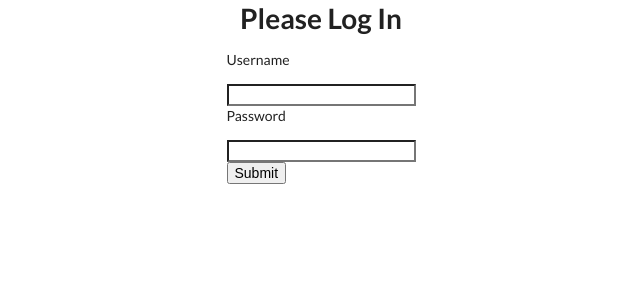
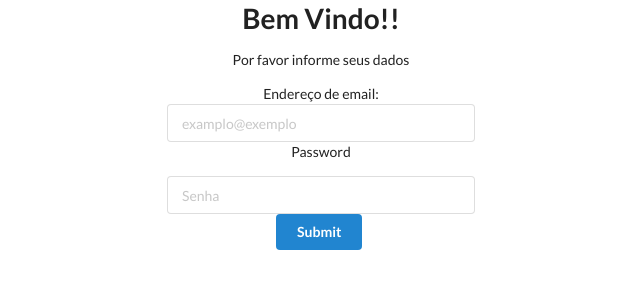
Before and after one commit to asilvasaraiva/urso-fe, a React (Create React App) app in the folder web/: page / in a window 1280 px wide. Shown: the top 300 px of the page, without its empty margins (319-959 px from the left). Built offline with nearby package versions, Linux system fonts and the light colour scheme.

Commit message:
corrigindo spinner e trocando fecth por axios no login

```diff
--- a/web/src/components/Spinner/index.js
+++ b/web/src/components/Spinner/index.js
@@ -2,7 +2,7 @@ import React from "react"
 
 class Spinner extends React.Component{
     render(){
-        return <div className="ui active centered inline loader"></div>;
+        return <div className="ui active centered loader"></div>;
     }
 }
 
--- a/web/src/components/login/Login.js
+++ b/web/src/components/login/Login.js
@@ -1,61 +1,77 @@
 import React, { useState } from 'react';
-import axios from 'axios';
+import AxiosRequest from '../AxiosRequest';
+import Spinner from '../Spinner';
 
 import './Login.css';
 
-async function loginUser(credentials) {
-    return fetch('http://localhost:8080/api/auth/login/', {
-        method: 'POST',
+async function loginUser(credentials, setMsgError) {
+    return AxiosRequest.post('/auth/login/', JSON.stringify(credentials), {
         headers: {
             'Content-Type': 'application/json'
         },
-        body: JSON.stringify(credentials)
     })
-        .then(data => {
-            if(data.status==200){
-                return data.json();
-            }else
-               return null;
-            }
+        .then(res => res.data)
+        .catch(error =>{
+            console.log(error);
+         });
 
-        )
 }
 
 export default function Login({ setToken }) {
     const [username, setUserName] = useState();
     const [password, setPassword] = useState();
+    const [msgError, setMsgError] = useState('');
+    const [spinActive, setSpinActive] = useState(false)
+
 
     const handleSubmit = async e => {
         e.preventDefault();
+        setSpinActive(true);
         const token = await loginUser({
             username,
             password
-        });
+        }, setMsgError);
+        setSpinActive(false);
 
-        if(token!== null && token.roles[0]==="ADMIN"){
+        if (token !== undefined) {
+            if (token.roles[0] === "ADMIN") {
                 sessionStorage.setItem('token', JSON.stringify(token));
                 setToken(token);
-        }else{
+            } else {
                 alert("Usuário não é admin")
             }
         }
+    }
+
+    if (spinActive) {
+        return <Spinner />;
+    }
 
     return (
-        <div className="login-wrapper">
-            <h1>Please Log In</h1>
+        <div className="ui one column stackable center aligned page grid">
+            <div className="column six wide">
+
+                <div className="ui form">
+                    <h1>Bem Vindo!!</h1>
+                    <p>Por favor informe seus dados</p>
                     <form onSubmit={handleSubmit}>
                         <label>
-                    <p>Username</p>
-                    <input type="text" onChange={e => setUserName(e.target.value)} />
+                            Endereço de email:
                         </label>
+                        <input type="text" onChange={e => setUserName(e.target.value)} placeholder="examplo@exemplo" />
+
                         <label>
                             <p>Password</p>
-                    <input type="password" onChange={e => setPassword(e.target.value)} />
+                            <input type="password" onChange={e => setPassword(e.target.value)} placeholder="Senha" />
                         </label>
                         <div>
-                    <button type="submit">Submit</button>
+                            <button className="ui button primary" type="submit">Submit</button>
                         </div>
                     </form>
                 </div>
+            </div>
+        </div>
     )
+
+
 }
```
Lines whose indentation alone changed are shown as unchanged.
